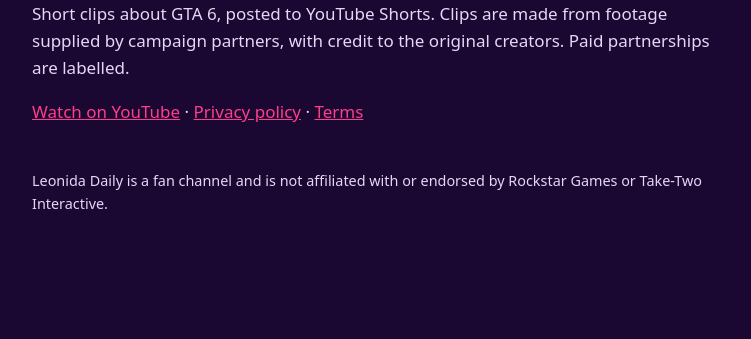
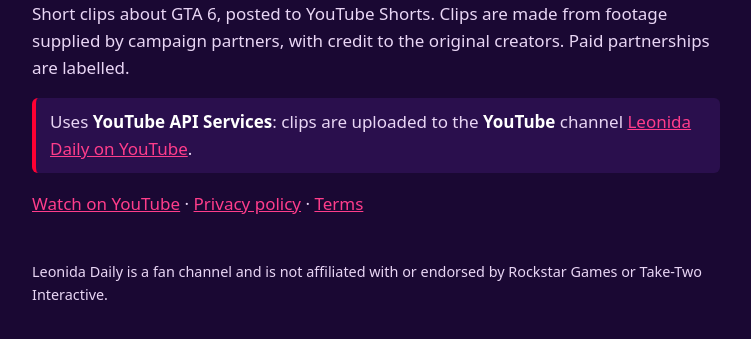
Before and after one commit to benheppell/leonida-daily, a plain HTML site: page index.html in a window 1280 px wide. Shown: the part 263-602 px from the top of the page, without its empty margins (264-1015 px from the left). Drawn offline with Linux system fonts and the light colour scheme.

Commit message:
Privacy: YouTube API Services, retention and deletion; home: YouTube attribution
Co-Authored-By: Claude Opus 5.5 <noreply@anthropic.com>

```diff
--- a/index.html
+++ b/index.html
@@ -3,6 +3,7 @@
 <img src="avatar.png" alt="Leonida Daily logo">
 <h1>Leonida Daily</h1>
 <p>Short clips about GTA 6, posted to YouTube Shorts. Clips are made from footage supplied by campaign partners, with credit to the original creators. Paid partnerships are labelled.</p>
+<p class="yt">Uses <strong>YouTube API Services</strong>: clips are uploaded to the <strong>YouTube</strong> channel <a href="https://www.youtube.com/@StateOfLeo">Leonida Daily on YouTube</a>.</p>
 <p><a href="https://www.youtube.com/@StateOfLeo">Watch on YouTube</a> · <a href="privacy.html">Privacy policy</a> · <a href="terms.html">Terms</a></p>
 <footer>Leonida Daily is a fan channel and is not affiliated with or endorsed by Rockstar Games or Take-Two Interactive.</footer>
 </main></body></html>
--- a/style.css
+++ b/style.css
@@ -4,3 +4,4 @@ main{max-width:720px;margin:0 auto;padding:48px 16px}
 h1{font-size:2.2rem;margin:.4em 0}h2{margin-top:2em;font-size:1.25rem}
 a{color:var(--pink)}p,li{color:var(--muted)}img{border-radius:50%;width:120px;height:120px}
 footer{margin-top:3em;font-size:.9rem;color:var(--muted)}
+.yt strong{color:#fff}.yt{background:#2a0f4d;border-left:4px solid #ff0033;padding:10px 14px;border-radius:6px}
```
Also changed, not shown: privacy.html (+2 -0 lines).
